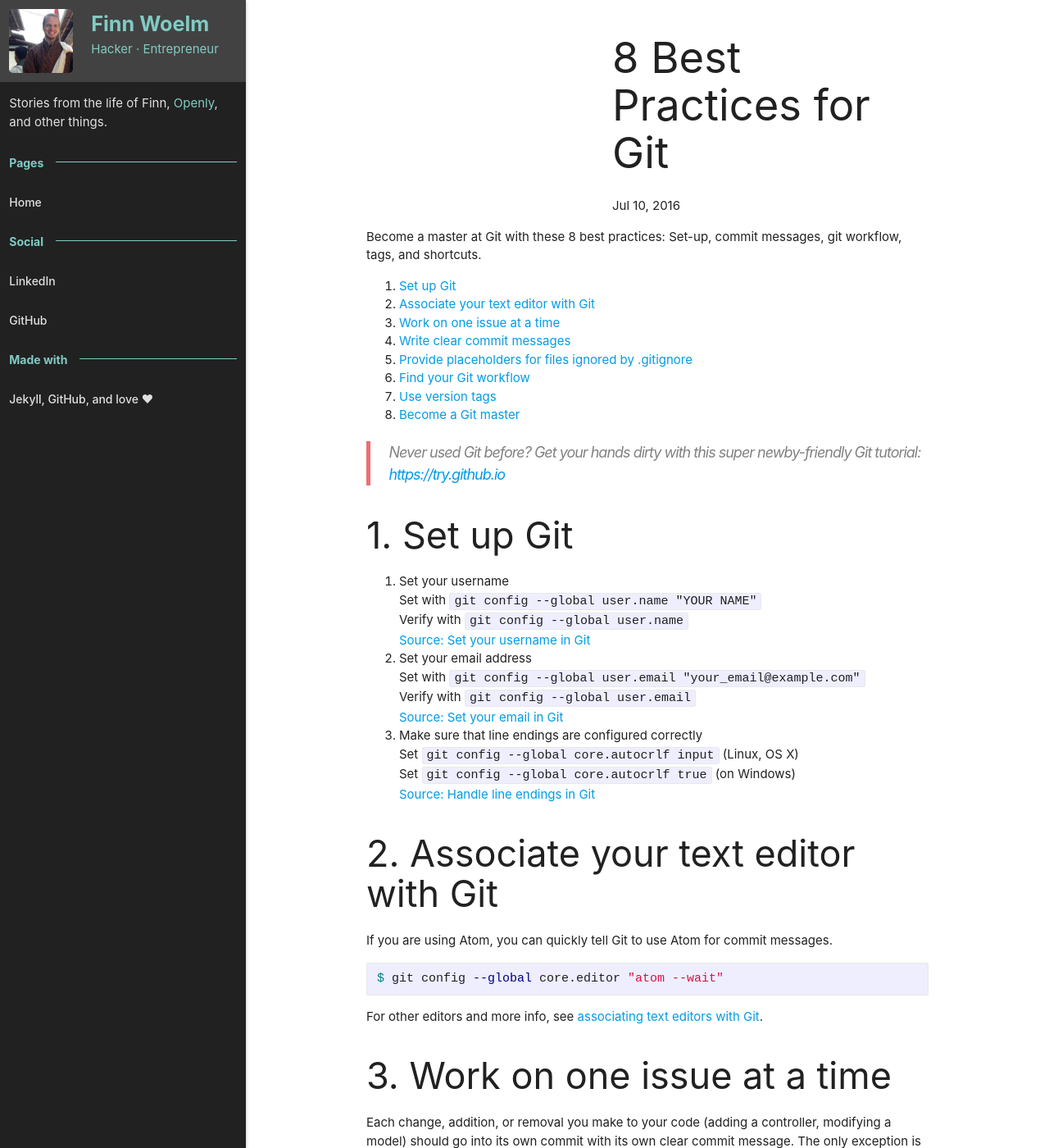
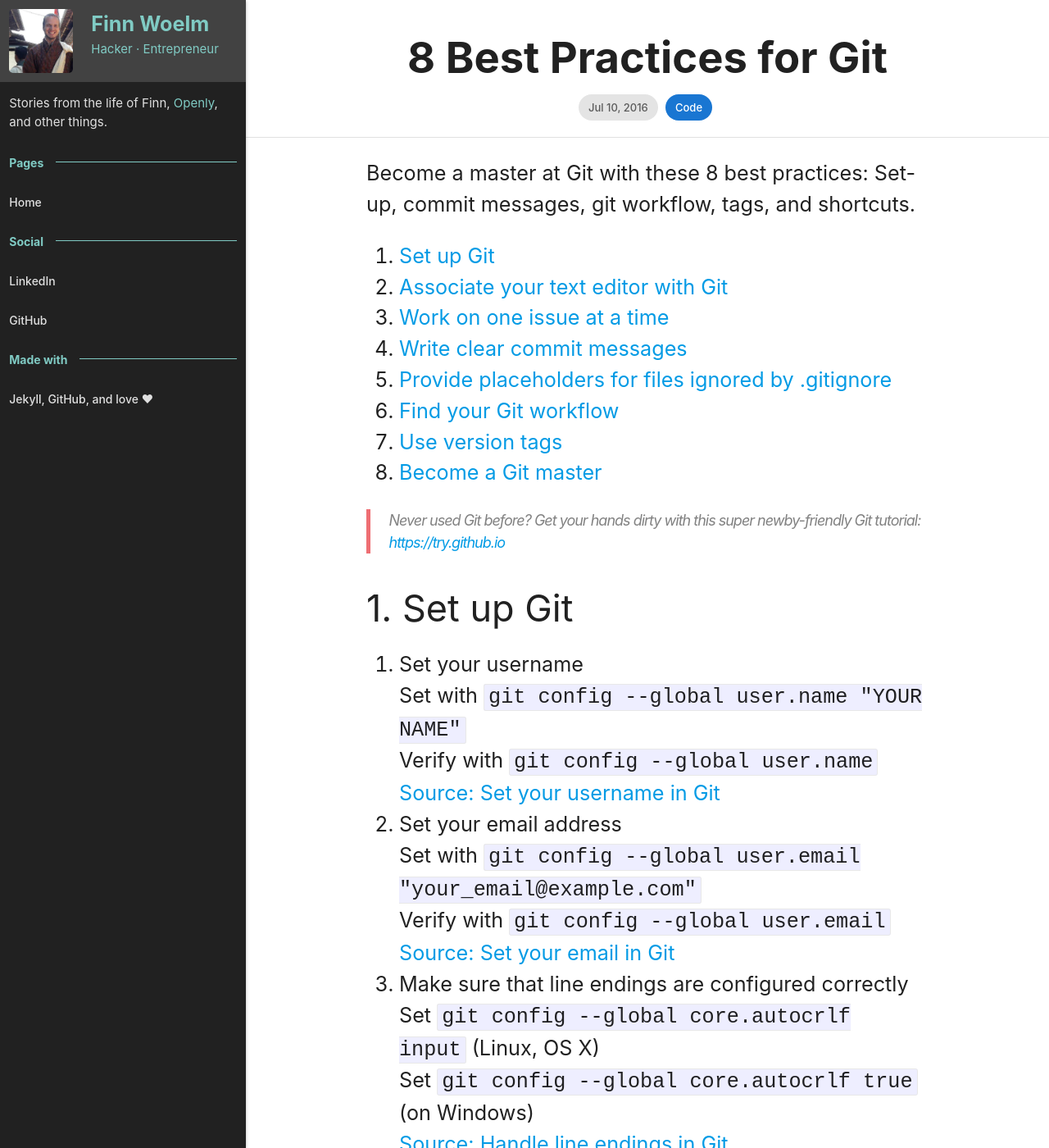
Before and after one commit to FinnWoelm/finnwoelm.github.io, a Jekyll site: the page built from _posts/2016-07-10-git-best-practices.md, in a window 1280 px wide and 1400 px high. Shown: the whole window at 82% size. Built offline with Jekyll 4.4.1, drawn with Linux system fonts in a browser that asks for light colours.

Commit message:
Redesign post layout

```diff
--- a/_layouts/post.html
+++ b/_layouts/post.html
@@ -2,16 +2,36 @@
 layout: default
 ---
 <article class="post" itemscope itemtype="http://schema.org/BlogPosting">
+
+  <div class="container">
+    <header class="post-header center-align">
+      <h1 class="post-title no-margin-bottom" itemprop="name headline">{{ page.title }}</h1>
+
+      <p class="post-meta">
+        <time datetime="{{ page.date | date_to_xmlschema }}" itemprop="datePublished">
+          <span class="chip">
+            {{ page.date | date: "%b %-d, %Y" }}
+          </span>
+        </time>
+        <span class="chip categories {{ page.categories.first }}">
+          {{ page.categories.first | replace:"-"," " | capitalize }}
+        </span>
+        {% if page.author %} •
+          <span itemprop="author" itemscope itemtype="http://schema.org/Person">
+            <span itemprop="name">{{ page.author }}</span>
+          </span>
+        {% endif %}
+      </p>
+    </header>
+  </div>
+
+  <div class='divider'></div>
+
   <div class="container">
 
-  <header class="post-header">
-    <h1 class="post-title" itemprop="name headline">{{ page.title }}</h1>
-    <p class="post-meta"><time datetime="{{ page.date | date_to_xmlschema }}" itemprop="datePublished">{{ page.date | date: "%b %-d, %Y" }}</time>{% if page.author %} • <span itemprop="author" itemscope itemtype="http://schema.org/Person"><span itemprop="name">{{ page.author }}</span></span>{% endif %}</p>
-  </header>
-
-  <div class="post-content" itemprop="articleBody">
-    {{ content }}
-  </div>
+    <div class="post-content flow-text" itemprop="articleBody">
+      {{ content }}
+    </div>
 
   </div>
 </article>
--- a/_posts/2016-07-10-git-best-practices.md
+++ b/_posts/2016-07-10-git-best-practices.md
@@ -22,7 +22,7 @@ excerpt: >
 > *Never used Git before? Get your hands dirty with this super newby-friendly
 Git tutorial: [https://try.github.io](https://try.github.io)*
 
-## 1. Set up Git
+# 1. Set up Git
 
 1. Set your username
   Set with `git config --global user.name "YOUR NAME"`
@@ -38,7 +38,7 @@ Git tutorial: [https://try.github.io](https://try.github.io)*
   [Source: Handle line endings in Git](https://help.github.com/articles/dealing-with-line-endings/)
 
 
-## 2. Associate your text editor with Git
+# 2. Associate your text editor with Git
 
 If you are using Atom, you can quickly tell Git to use Atom for commit messages.
 
@@ -48,7 +48,7 @@ $ git config --global core.editor "atom --wait"
 
 For other editors and more info, see [associating text editors with Git](https://help.github.com/articles/associating-text-editors-with-git/).
 
-## 3. Work on one issue at a time
+# 3. Work on one issue at a time
 
 Each change, addition, or removal you make to your code (adding a controller,
   modifying a model) should go into its own commit with its own clear commit
@@ -70,7 +70,7 @@ With Git, it's easy to explicitly review what you are about to commit:
 
 [Source](https://www.lullabot.com/articles/git-best-practices-workflow-guidelines)
 
-## 4. Write clear commit messages
+# 4. Write clear commit messages
 
 1. Every commit message should consist of a subject line and a body
 1. Line 1: Subject line
@@ -134,7 +134,7 @@ Pro Tip 1: Sometimes subject-only commit messages are sufficient. In those
 Pro Tip 2: You can amend an unpublished commit message by typing
   `git commit --amend` (more on that [here](https://help.github.com/articles/changing-a-commit-message/))
 
-## 5. Provide placeholders for files ignored by .gitignore
+# 5. Provide placeholders for files ignored by .gitignore
 
 This allows the user to get started with your project more quickly. They can
   just rename or reconfigure a few sample placeholder files, rather than
@@ -149,7 +149,7 @@ If, for example, you are using the Rails Dotenv gem, you may want to provide
   ignored files, that a user will need to execute your project locally, to a
   minimum.
 
-## 6. Find your Git workflow
+# 6. Find your Git workflow
 
 There is no one way to use Git for your project. Your usage will depend on
 whether you are developing on your own, in a small team, or in a large open
@@ -174,7 +174,7 @@ $ git branch email-notifications
 $ git checkout email-notifications
 ~~~
 
-### Workflow: Merging
+## Workflow: Merging
 
 When we merge a new feature into our development branch, there are two
 scenarios to consider:
@@ -185,7 +185,7 @@ history of the branch (scenario #1)
 2. We have developed a full new feature, so we do want to keep a history of this
 branch in its entirety (scenario #2)
 
-#### Scenario #1: Fast forward
+### Scenario #1: Fast forward
 
 Minor modifications are bug fix, spelling mistakes, and other changes affecting
 just a few lines of codes. There is no change in functionality or design.
@@ -201,7 +201,7 @@ $ git checkout development
 $ git merge YOUR_BRANCH_NAME --ff-only
 ~~~
 
-#### Scenario #2: True Merge
+### Scenario #2: True Merge
 
 New features are substantial changes that introduce new functionality,
 capabilities, or design to a project.
@@ -213,7 +213,7 @@ $ git checkout development
 $ git merge YOUR_BRANCH_NAME --no-ff
 ~~~
 
-### Workflow: Additional Resources
+## Workflow: Additional Resources
 
 1. I am working on two new blog posts: One on Solo Git Workflow and one on Team Git Workflow. Stay tuned!
 1. Read more [about Git workflow on Github](https://guides.github.com/introduction/flow/).
@@ -222,7 +222,7 @@ using master, development, release, hotfix, and feature branches.
 1. See this [great article by Christophe Porteneuve](https://medium.com/@porteneuve/getting-solid-at-git-rebase-vs-merge-4fa1a48c53aa)
 on when to merge and when to rebase.
 
-## 7. Use version tags
+# 7. Use version tags
 
 Tags are mostly used to specify version numbers that go along with your code.
 
@@ -261,7 +261,7 @@ To list all tags, do `git tag` or filter tags with
 `git tag -l some_search_query`.
 
 
-### Renaming tags
+## Renaming tags
 
 Accidentally added the wrong tag?
 
@@ -284,7 +284,7 @@ $ git push --tags
 # Pushes the new tag to Github
 ~~~
 
-## 8. Become a Git master
+# 8. Become a Git master
 
 Github has a handy two-page cheat sheet with the most common Git commands:
   [Git Cheat Sheet](https://education.github.com/git-cheat-sheet-education.pdf)
--- a/_sass/_my_styles.scss
+++ b/_sass/_my_styles.scss
@@ -1,5 +1,5 @@
 // side navigation
-header, main, footer {
+main {
   padding-left: 300px;
 }
 
@@ -13,6 +13,10 @@ header, main, footer {
   margin: 0 !important;
 }
 
+.no-margin-bottom {
+  margin-bottom: 0 !important;
+}
+
 .radius-5 {
   border-radius: 5px;
 }
@@ -20,9 +24,14 @@ header, main, footer {
 /***
  * Headings:
  ***/
-h1 { font-size: 3.5rem; }
-h2 { font-size: 3rem; }
-h3 { font-size: 2.5rem; }
+h1 { font-size: 3rem; }
+h2 { font-size: 2.5rem; }
+h3 { font-size: 2.0rem; }
+
+.post-title {
+  font-size: 3.5rem;
+  font-weight: bold;
+}
 
 /***
  * Category Tags
```
Also changed, not shown: _posts/2016-06-18-hello-world.md (+5 -5 lines), _posts/2018-05-28-React-app-template.md (+5 -5 lines).
